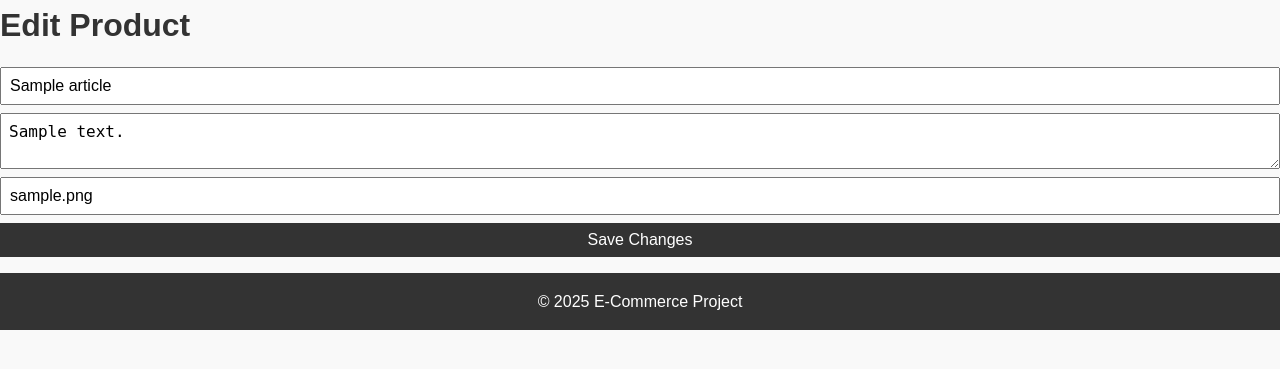
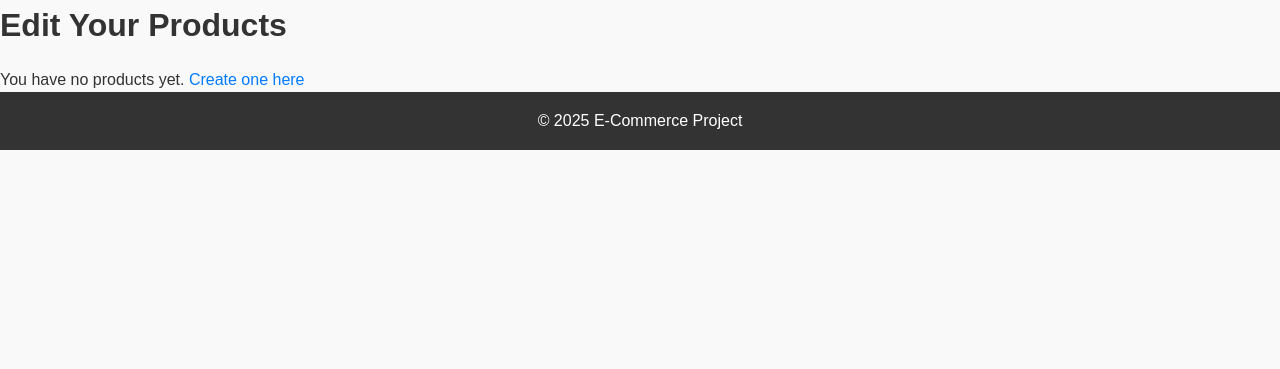
Before and after one commit to Altrevis/E-commerce-PHP, a PHP site: page /product_edit.php?id=1 in a window 1280 px wide. Shown: the part 58-427 px from the top of the page. Run offline with PHP 8.4, Linux system fonts and the light colour scheme; the visitor is signed in with stand-in values (Sample User, id 1); tables that the repository leaves empty or names only in its code hold one stand-in row (values such as "Sample post").

Commit message:
page edit fait + register et login fini

```diff
--- a/includes/db.php
+++ b/includes/db.php
@@ -1,8 +1,8 @@
 <?php
 // Database connection
-$host = 'localhost';
+$host = '10.34.4.104';
 $dbname = 'php_exam';
-$username = 'ynov_user';
+$username = 'ynov';
 $password = 'ynov2024';
 
 try {
--- a/includes/header.php
+++ b/includes/header.php
@@ -22,8 +22,7 @@
                     <a href="#">Product</a>
                     <div class="dropdown-content">
                         <a href="../pages/product_create.php">Create Product</a>
-                        <a href="../pages/product_edit.php">Edit Product</a>
-                        <a href="../pages/product_detail.php?id=1">View Product Details</a> <!-- Example link -->
+                        <a href="../pages/product_edit.php">Edit Products</a>
                     </div>
                 </div>
                 <a href="../pages/account.php">Account</a>
--- a/pages/index.php
+++ b/pages/index.php
@@ -16,13 +16,14 @@ $articles = $stmt->fetchAll();
     <ul class="product-list">
         <?php foreach ($articles as $article): ?>
             <li class="product-item">
-                <a href="/pages/product_detail.php?id=<?= htmlspecialchars($article['id']) ?>">
+            <a href="product_detail.php?id=<?= htmlspecialchars($article['id']) ?>">
                     <img src="<?= htmlspecialchars($article['image_url']) ?>" alt="<?= htmlspecialchars($article['name']) ?>" width="150">
                     <h2><?= htmlspecialchars($article['name']) ?></h2>
                     <p><?= htmlspecialchars($article['description']) ?></p>
                     <small>Published on: <?= htmlspecialchars($article['published_at']) ?></small>
                 </a>
             </li>
+            <a href="/pages/product_detail.php?id=<?= htmlspecialchars($article['id']) ?>">
         <?php endforeach; ?>
     </ul>
 <?php endif; ?>
--- a/pages/product_edit.php
+++ b/pages/product_edit.php
@@ -2,41 +2,40 @@
 session_start();
 require_once '../includes/db.php';
 require_once '../includes/header.php';
+
 if (!isset($_SESSION['user'])) {
     header('Location: /pages/login.php');
     exit;
 }
 
-$article_id = $_GET['id'];
 $user_id = $_SESSION['user']['id'];
 
-// Check if the user owns the article or is an admin
-$stmt = $pdo->prepare("SELECT * FROM articles WHERE id = ?");
-$stmt->execute([$article_id]);
-$article = $stmt->fetch();
-
-if (!$article || ($article['user_id'] != $user_id && $_SESSION['user']['role'] !== 'admin')) {
-    die("You do not have permission to edit this article.");
+// Si l'utilisateur est admin, il peut voir tous les produits
+if ($_SESSION['user']['role'] === 'admin') {
+    $stmt = $pdo->prepare("SELECT * FROM articles");
+} else {
+    $stmt = $pdo->prepare("SELECT * FROM articles WHERE user_id = ?");
+    $stmt->execute([$user_id]);
 }
 
-if ($_SERVER['REQUEST_METHOD'] === 'POST') {
-    $name = $_POST['name'];
-    $description = $_POST['description'];
-    $image_url = $_POST['image_url'];
-
-    $stmt = $pdo->prepare("UPDATE articles SET name = ?, description = ?, image_url = ? WHERE id = ?");
-    $stmt->execute([$name, $description, $image_url, $article_id]);
-
-    header('Location: ./index.php');
-    exit;
-}
+$articles = $stmt->fetchAll();
 ?>
 
-<h1>Edit Product</h1>
-<form method="POST">
-    <input type="text" name="name" placeholder="Name" value="<?= htmlspecialchars($article['name']) ?>" required>
-    <textarea name="description" placeholder="Description"><?= htmlspecialchars($article['description']) ?></textarea>
-    <input type="text" name="image_url" placeholder="Image URL" value="<?= htmlspecialchars($article['image_url']) ?>">
-    <button type="submit">Save Changes</button>
-</form>
+<h1>Edit Your Products</h1>
+
+<?php if (empty($articles)): ?>
+    <p>You have no products yet. <a href="product_create.php">Create one here</a></p>
+<?php else: ?>
+    <?php foreach ($articles as $article): ?>
+        <form method="POST">
+            <input type="hidden" name="article_id" value="<?= $article['id'] ?>">
+            <input type="text" name="name" value="<?= htmlspecialchars($article['name']) ?>" required>
+            <textarea name="description"><?= htmlspecialchars($article['description']) ?></textarea>
+            <input type="text" name="image_url" value="<?= htmlspecialchars($article['image_url']) ?>">
+            <button type="submit">Update</button>
+        </form>
+        <hr>
+    <?php endforeach; ?>
+<?php endif; ?>
+
 <?php require_once '../includes/footer.php'; ?>
```
Also changed, not shown: pages/product_detail.php (+9 -0 lines), pages/register.php (+12 -2 lines).
